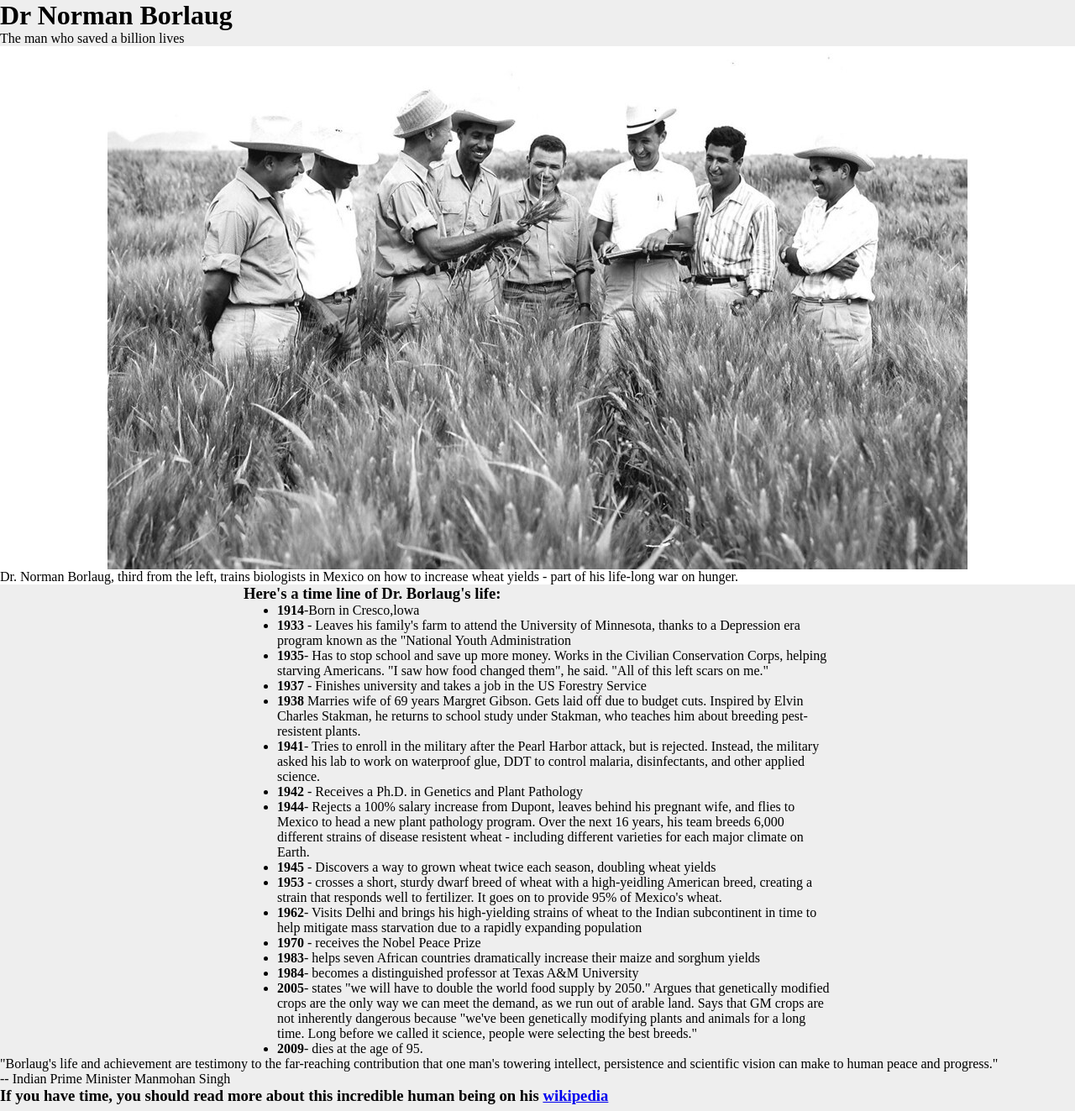
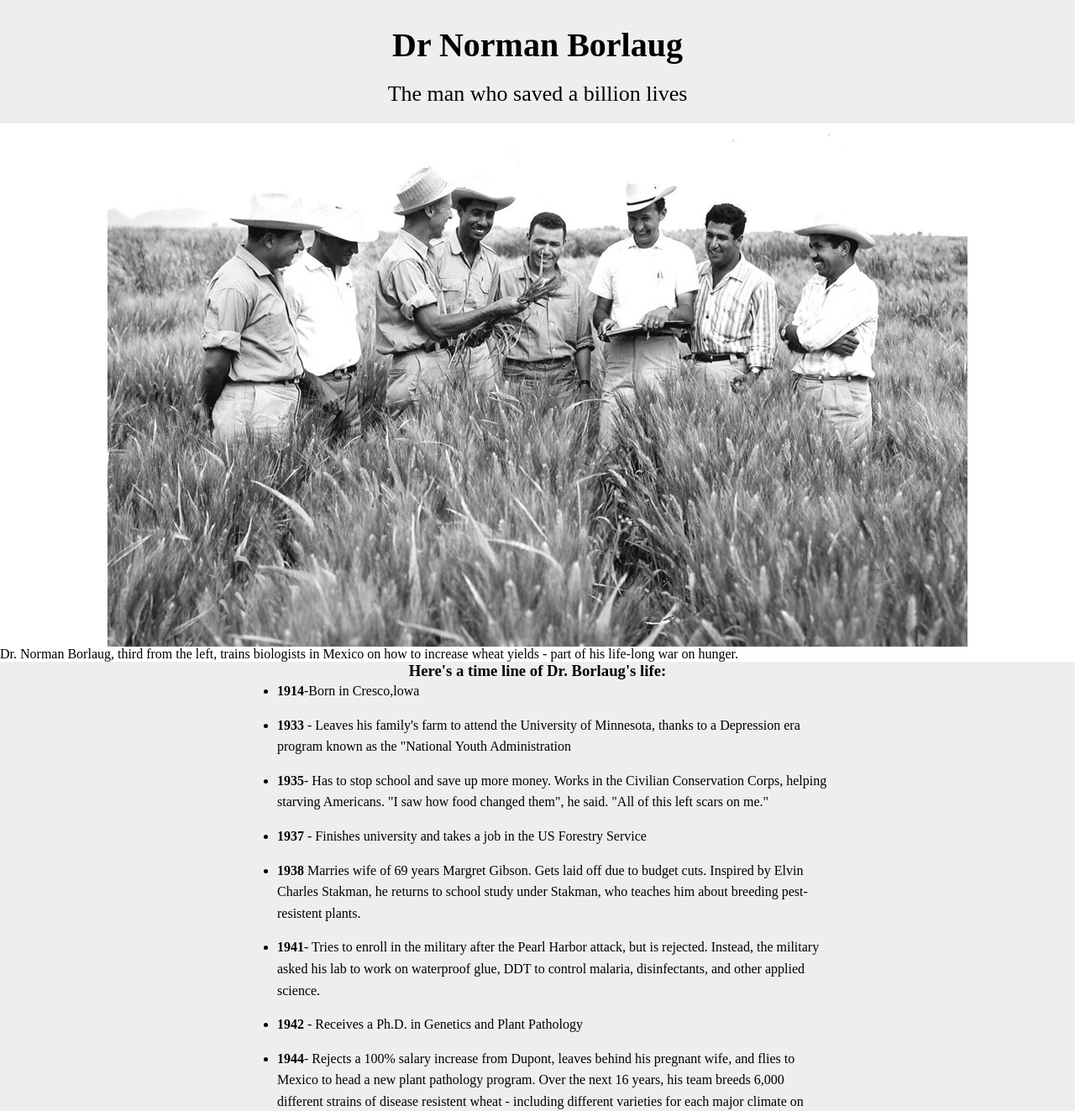
Before and after one commit to AbenezerAssefa/Microverse-trials, a plain HTML site: page index.html in a window 1280 px wide. Shown: the top 1323 px of the page at 84% size. Drawn offline with Linux system fonts and the light colour scheme.

Commit message:
Update style.css

```diff
--- a/style.css
+++ b/style.css
@@ -26,3 +26,32 @@ body {
   width: 600px;
   margin: 0 auto;
 }
+#main {
+  padding-top: 30px;
+  padding-bottom: 30px;
+  margin-bottom: 10px;
+}
+#name {
+  text-align: center;
+  font-size: 40px;
+  padding-bottom: 20px;
+}
+p {
+  text-align: center;
+  font-size: 26px;
+  padding-bottom: 20px;
+}
+ul {
+  line-height: 1.6;
+}
+li {
+  padding-bottom: 15px;
+}
+blockquote {
+  text-align: center;
+  font-size: 20px;
+  font-style: italic;
+}
+h3 {
+  text-align: center;
+}
```
Lines whose indentation alone changed are shown as unchanged.
